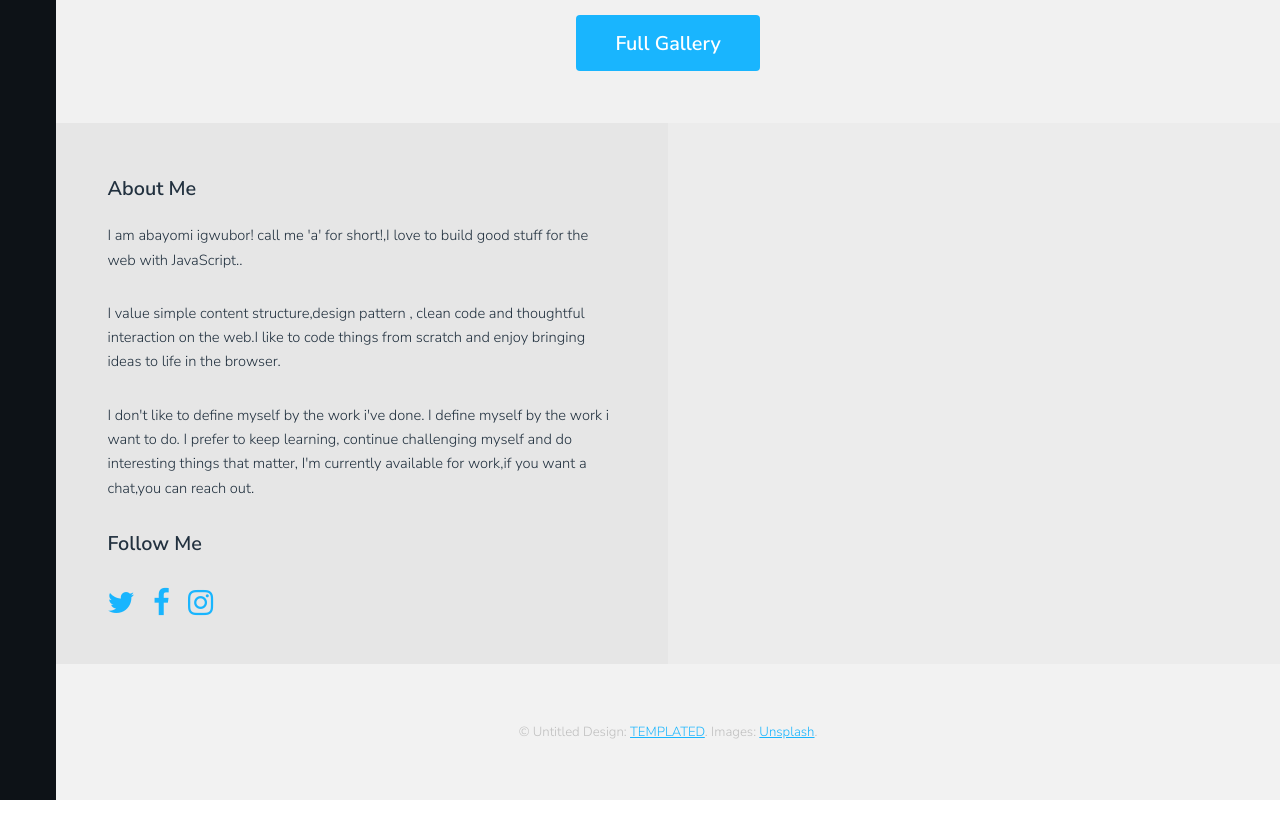
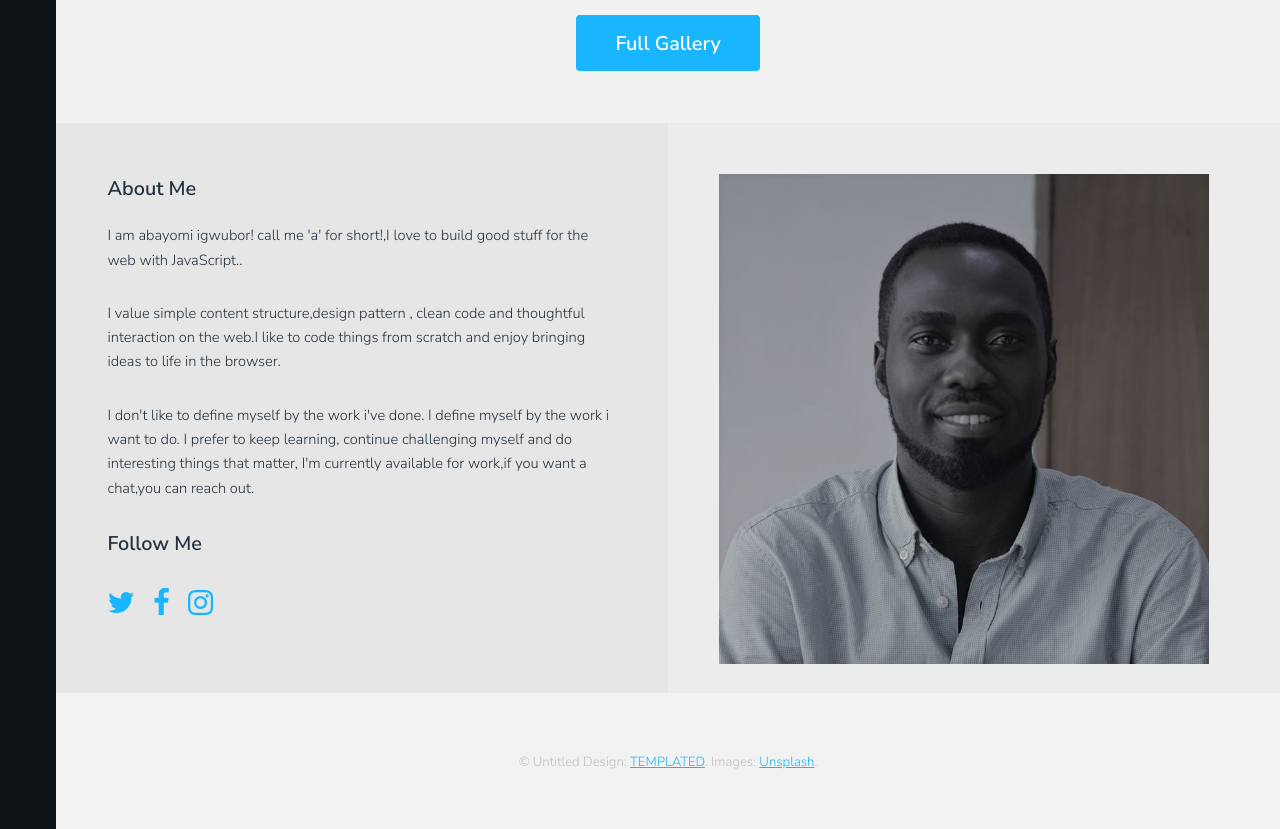
Before and after one commit to unbeatable-abayomi/snapShot, a plain HTML site: page index.html in a window 1280 px wide. Shown: the part 1320-2149 px from the top of the page. Before the commit the page ends 2120 px from the top, so only its background shows below. Drawn offline with Linux system fonts and the light colour scheme.

Commit message:
addedImage

```diff
--- a/index.html
+++ b/index.html
@@ -96,6 +96,9 @@
 								</div>
 
 							<!-- Form -->
+							<div class="column">
+<img src="./images/portfolo.jpg"  width="490px"  alt="myfoto"/>
+							</div>
 								<!-- <div class="column">
 									<h3>Get in Touch</h3>
 									<form action="#" method="post">
```
Also changed, not shown: images/portfolo.jpg (added).
